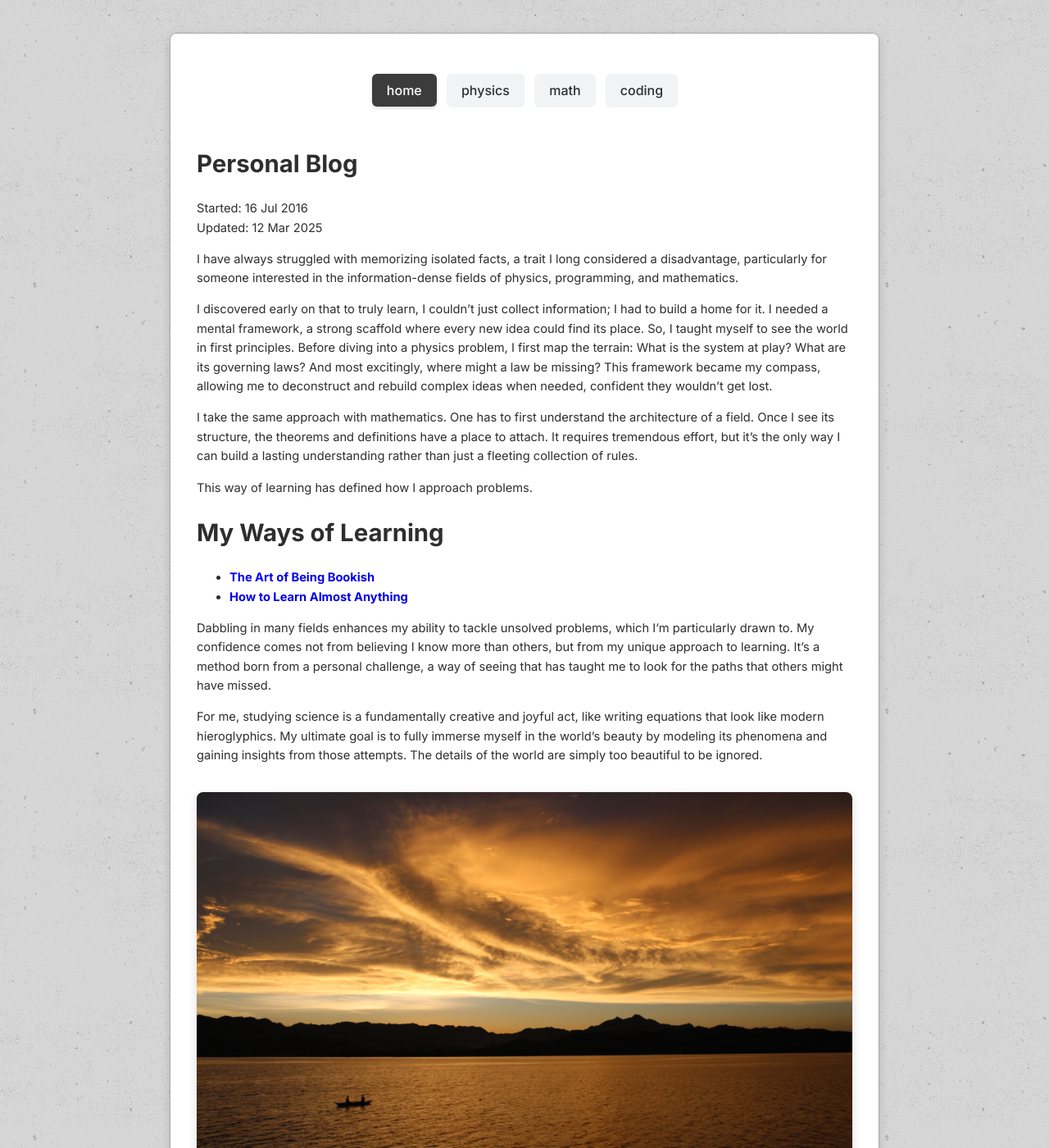
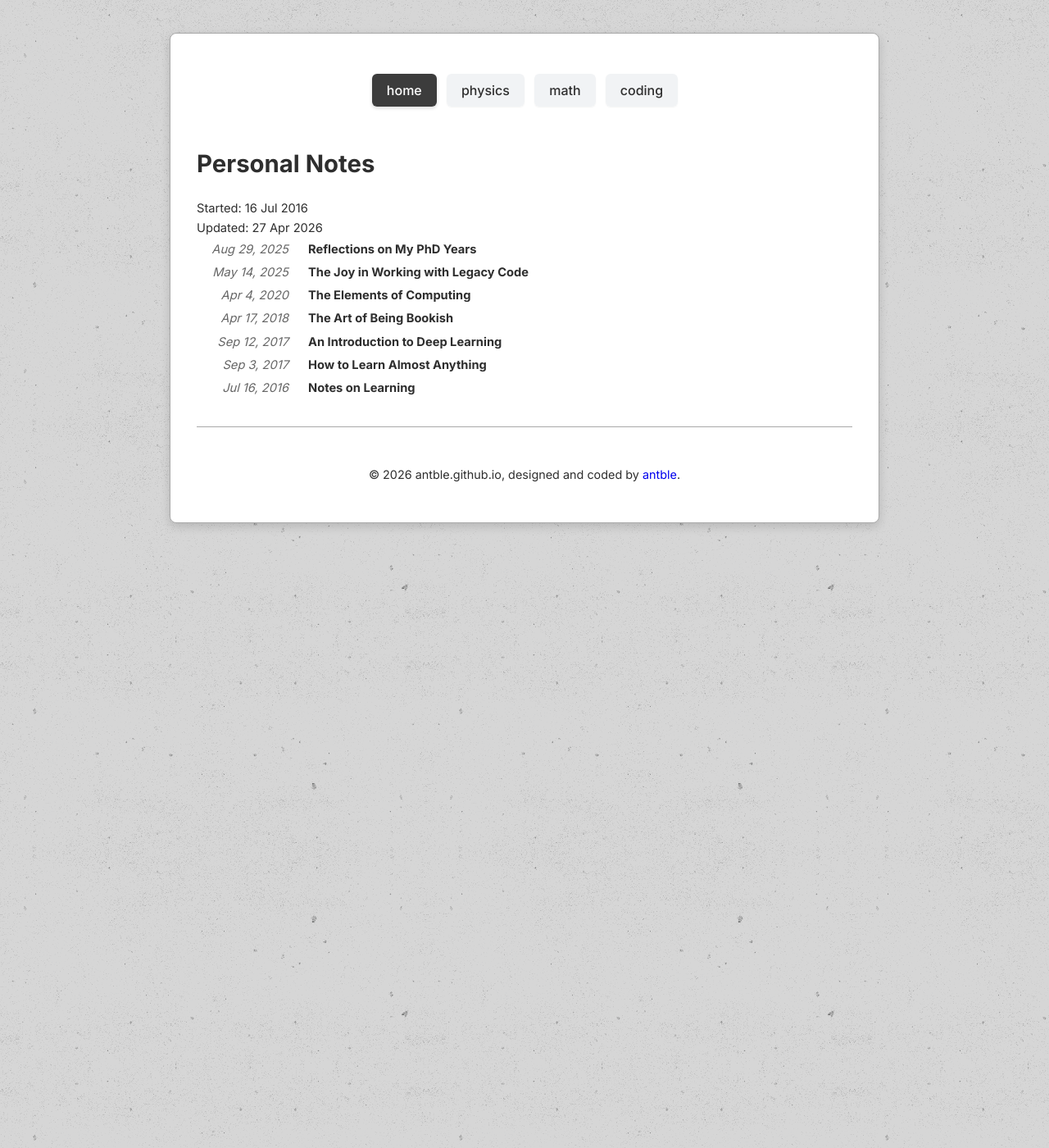
Before and after one commit to antble/antble.github.io, a Jekyll site: the page built from _posts/others/about_me/2016-07-16-personal.md, in a window 1280 px wide and 1400 px high. Shown: the whole window at 82% size. Built offline with Jekyll 4.4.1, drawn with Linux system fonts in a browser that asks for light colours; some of the changed text lies outside the part shown.

Commit message:
update files

```diff
--- a/_posts/others/about_me/2016-07-16-personal.md
+++ b/_posts/others/about_me/2016-07-16-personal.md
@@ -1,49 +1,17 @@
 ---
 layout: post-others
-title: "Personal Blog"
+title: "Personal Notes"
 date: 2016-07-16
-last_modified_at: 2025-03-12
+last_modified_at: 2026-04-27
 category: others
 tag: writing
 ---
 
-I have always struggled with memorizing isolated facts, a trait I long considered a disadvantage, particularly for someone interested in the information-dense fields of physics, programming, and mathematics.
+<section class="essay-index">
+  {% assign blog_posts = site.posts
+    | where_exp: "post", "post.status != 'archive'"
+    | where_exp: "post", "post.tags contains 'blog' or post.categories contains 'learning' or post.categories contains 'personal_notes'"
+  %}
 
-I discovered early on that to truly learn, I couldn't just collect information; I had to build a home for it. I needed a mental framework, a strong scaffold where every new idea could find its place. So, I taught myself to see the world in first principles. Before diving into a physics problem, I first map the terrain: What is the system at play? What are its governing laws? And most excitingly, where might a law be missing? This framework became my compass, allowing me to deconstruct and rebuild complex ideas when needed, confident they wouldn't get lost.
-
-I take the same approach with mathematics. One has to first understand the architecture of a field. Once I see its structure, the theorems and definitions have a place to attach. It requires tremendous effort, but it’s the only way I can build a lasting understanding rather than just a fleeting collection of rules.
-
-This way of learning has defined how I approach problems.
-
-# My Ways of Learning
-
-<ul>
-{% for post in site.categories.learning %}
-  {% if post.url and post.status != "archive"  %}
-  <li><b><a href="{{ post.url }}">{{ post.title }}</a></b></li>
-  {% endif %}
-{% endfor %}
-</ul>
-
-
-Dabbling in many fields enhances my ability to tackle unsolved problems, which I’m particularly drawn to. My confidence comes not from believing I know more than others, but from my unique approach to learning. It's a method born from a personal challenge, a way of seeing that has taught me to look for the paths that others might have missed.
-
-For me, studying science is a fundamentally creative and joyful act, like writing equations that look like modern hieroglyphics. My ultimate goal is to fully immerse myself in the world's beauty by modeling its phenomena and gaining insights from those attempts. The details of the world are simply too beautiful to be ignored.
-
-<div class="my-container">
-  <img src="{{ site.url }}/assets/beta.JPG">
-</div>
-
-<!-- # Others ...
-<ul>
-  <li><a href="/archive"><b>Archive</b></a></li>
-</ul> -->
-
-# Personal Notes
-<ul>
-{% for post in site.categories.personal_notes %}
-  {% if post.url and post.status != "archive"  %}
-  <li><b><a href="{{ post.url }}">{{ post.title }}</a></b></li>
-  {% endif %}
-{% endfor %}
-</ul>
+  {% include post_list.html items=blog_posts date_field="date" date_format="short" %}
+</section>
```
Also changed, not shown: _posts/others/about_me/2016-07-16-notes-on-learning.md (added, +24 -0 lines).
